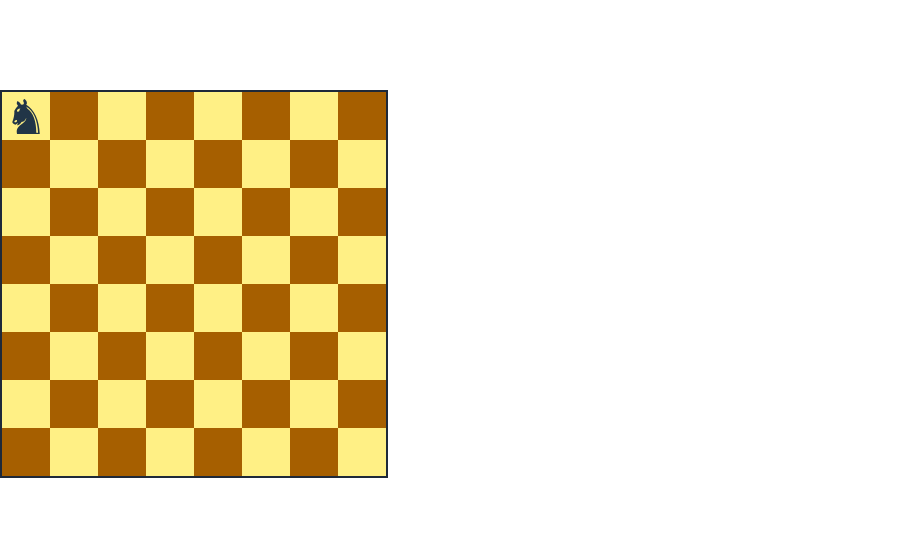
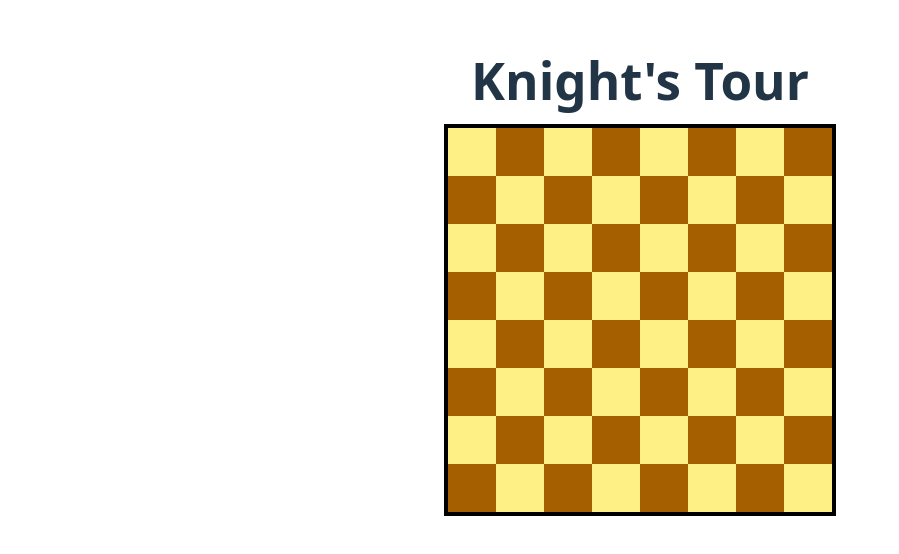
Before and after one commit to khanh0803/Knight-s-Tour, a React (Vite) app: page / in a window 1280 px wide. Shown: the part 116-670 px from the top of the page, without its empty margins (0-899 px from the left). Built offline with nearby package versions, Linux system fonts and the light colour scheme.

Commit message:
Add title, visitedSquares

```diff
--- a/src/App.tsx
+++ b/src/App.tsx
@@ -1,18 +1,38 @@
-import React, { useState } from 'react';
+import { useState } from 'react';
 
+<h1>Bấm ngẫu nhiên một ô để bắt đầu</h1>
 const Chessboard = () => {
-  const [knightPosition, setKnightPosition] = useState([0, 0]);
+  const [knightPosition, setKnightPosition] = useState<[number, number] | null>(null)
+  const [hasSelectedStart, setHasSelectedStart] = useState(false)
+  const [visitedSquares, setVisitedSquares] = useState<[number, number] []>([]);
 
+  const handleSquareClick = (i: number, j: number) => {
+    if (!hasSelectedStart) {
+      setKnightPosition([i, j]);
+      setHasSelectedStart(true);
+      setVisitedSquares([[i, j]]);
+    } else {
+      setKnightPosition([i, j]);
+      setVisitedSquares((prev: [number, number][]) => {
+        const alreadyVisited = prev.some(([x, y]) => x === i && y === j);
+        if (alreadyVisited) return prev;
+        return [...prev, [i, j] as [number, number]];
+      });
+
+    }
+  };
   const renderSquare = (i:number, j:number) => {
-    const isKnight = knightPosition[0] === i && knightPosition[1] === j;
-    const isDark = (i + j) % 2 === 1;
+    const isKnight = knightPosition && knightPosition[0] === i && knightPosition[1] === j
+    const isVisited = visitedSquares.some(([x, y]) => x === i && y === j)
+    const isDark = (i + j) % 2 === 1
 
+    let squareColor = isDark ? 'bg-yellow-700' : 'bg-yellow-200';
+    if (isVisited && !isKnight) squareColor = 'bg-red-500';
     return (
       <div
         key={`${i}-${j}`}
-        className={`w-12 h-12 flex justify-center items-center ${
-          isDark ? 'bg-yellow-700' : 'bg-yellow-200'
-        }`}
+        className={`w-12 h-12 flex justify-center items-center cursor-pointer ${squareColor}`}
+        onClick={() => handleSquareClick(i, j)}
       >
         {isKnight && <span className="text-5xl">♞</span>}
       </div>
@@ -24,7 +44,7 @@ const Chessboard = () => {
     for (let i = 0; i < 8; i++) {
       let row = [];
       for (let j = 0; j < 8; j++) {
-        row.push(renderSquare(i, j));
+        row.push(renderSquare(i, j))
       }
       squares.push(
         <div key={i} className="flex">
@@ -35,12 +55,14 @@ const Chessboard = () => {
     return squares;
   };
   return (
-    <div className="flex justify-center items-center h-screen">
-      <div className="inline-block border-2 border-gray-800">
+    <div className="w-screen h-screen flex flex-col justify-center items-center">
+      <h1 className="text-3xl font-bold mb-4">Knight's Tour</h1>
+      <div className="grid border-4 border-black">
         {renderBoard()}
       </div>
     </div>
   );
+
 };
 
 export default Chessboard;
```
